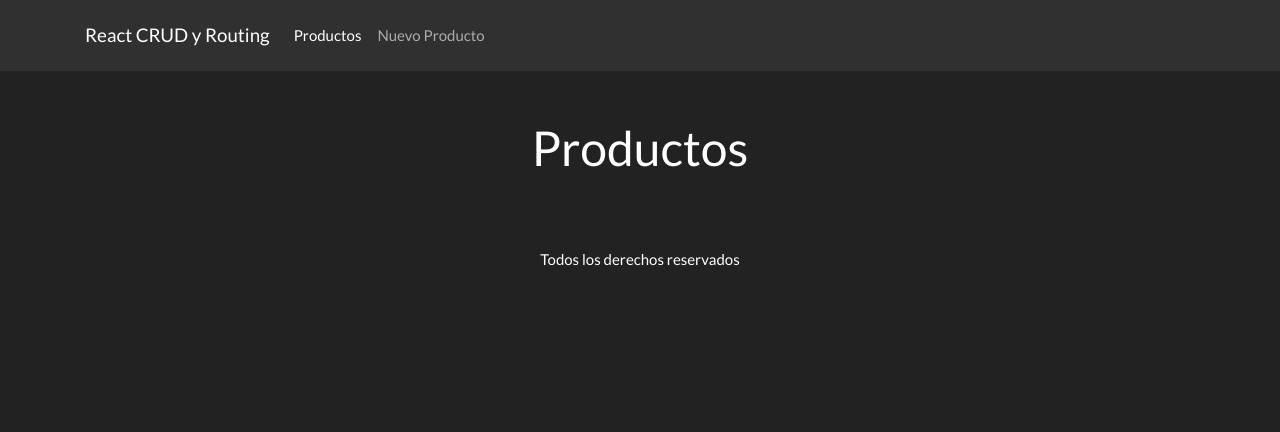
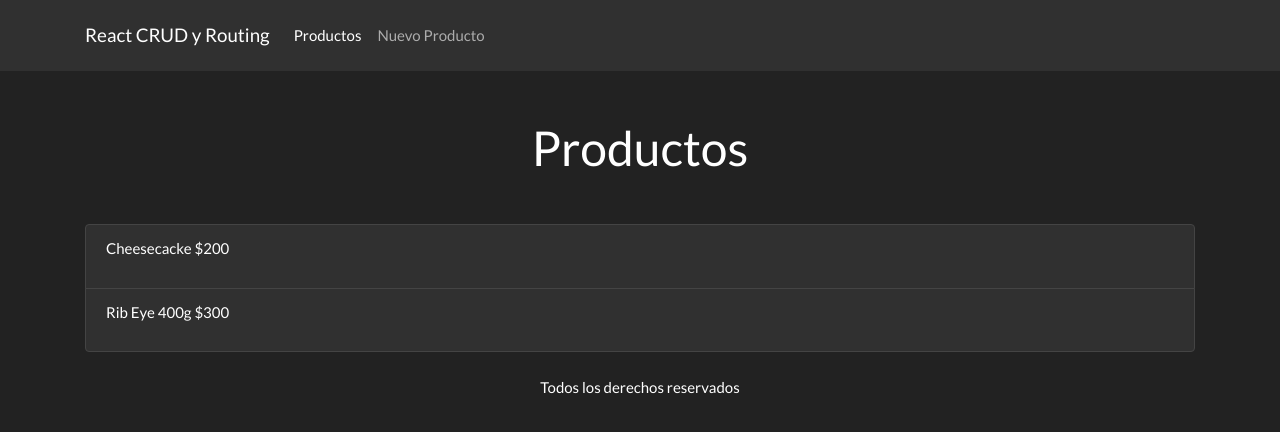
Before and after one commit to elmaximi/laboratorios, a React (Create React App) app: page /productos in a window 1280 px wide. Shown: the top 432 px of the page. Built offline with nearby package versions, Linux system fonts and the light colour scheme; data requests are answered from the project's data file.

Commit message:
mostramos los datos de la API

```diff
--- a/src/components/ProductoLista.js
+++ b/src/components/ProductoLista.js
@@ -1,8 +1,18 @@
 import React from 'react';
+import { Link } from 'react-router-dom';
 
-function ProductoLista(){
+function ProductoLista({producto}){
     return(
-        <div></div>
+        <li data-categoria={producto.categoria} className="list-group-item d-flex justify-content-between
+        alig-items-center">
+            <p>
+                {producto.nombrePlatillo} {'  '}
+                <span className="font-weight-blod">${producto.precioPlatillo}</span>
+            </p>
+            <div>
+
+            </div>
+        </li>
     )
 }
 
```
